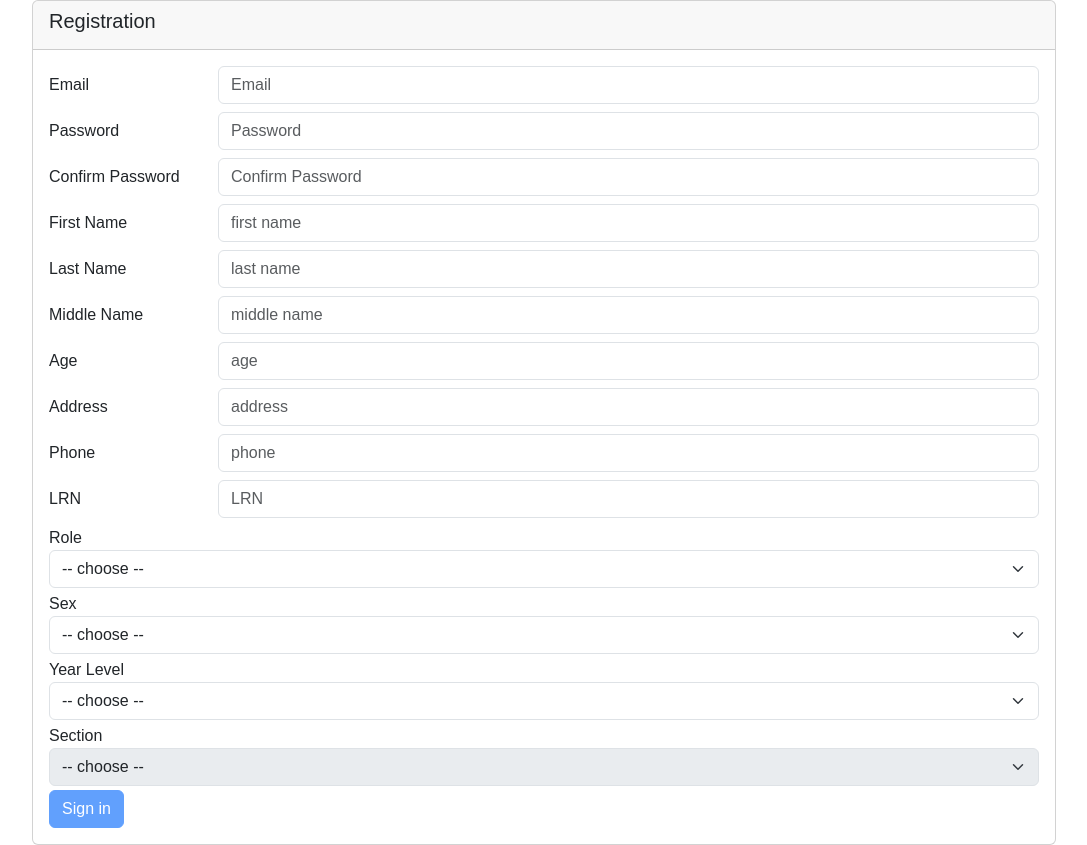
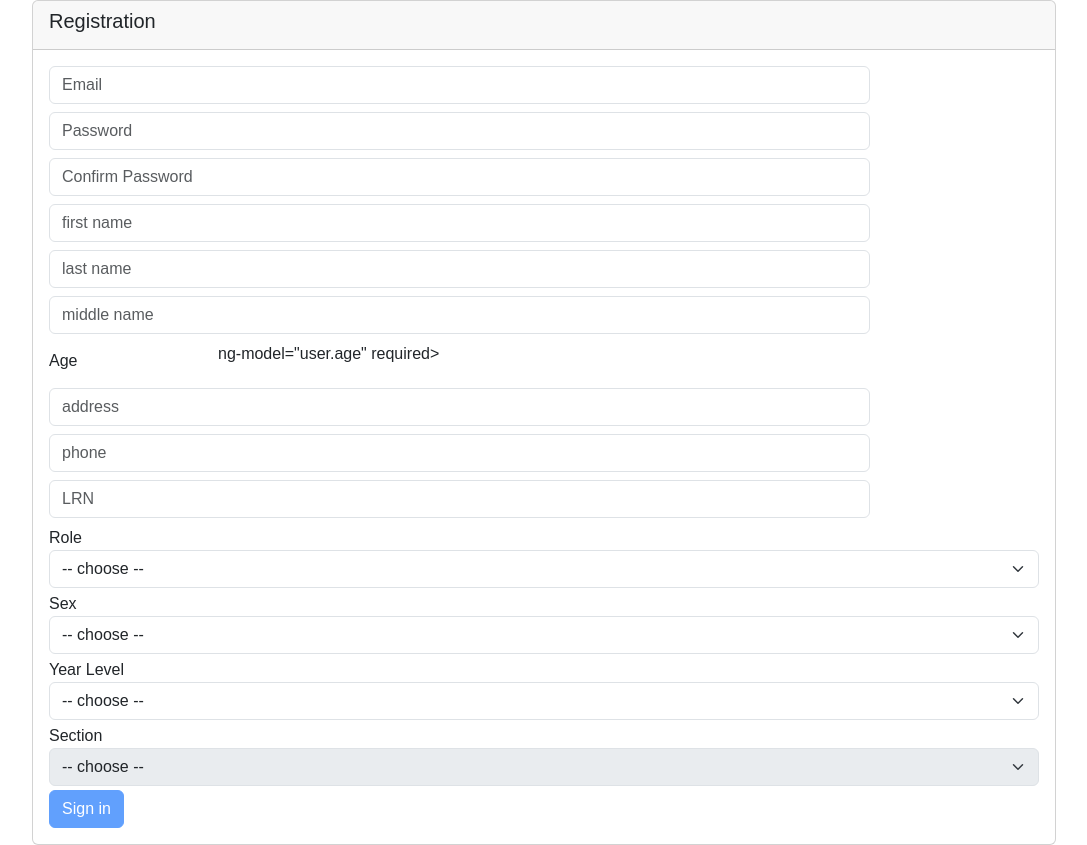
Before and after one commit to jaybee291998/attendance_system_frontend, a plain HTML site: page index.html at #!/register in a window 1280 px wide. Shown: the whole page, without its empty margins (96-1183 px from the left). Drawn offline with nearby package versions, Linux system fonts and the light colour scheme; some packages are replaced by stand-ins of ours; no server answers; files whose address does not match are found by name.

Commit message:
removed label for some fields and modified error message on LRN/number

```diff
--- a/authentication/pages/register.html
+++ b/authentication/pages/register.html
@@ -1,6 +1,6 @@
 <div class="pl-10 pl-10">
   <script type="text/ng-template" id="error-messages">
-    <div ng-message='pattern' class='text-danger'>Please enter a valid phone number/LRN</div>
+    <div ng-message='pattern' class='text-danger'>Please enter a valid phone LRN</div>
     <div ng-message='required' class='text-danger'>This field is required</div>
     <div ng-message='minlength' class='text-danger'>Too short</div>
     <div ng-message='maxlength' class='text-danger'>Too long</div>
@@ -15,7 +15,7 @@
           <div ng-show="message" ng-bind="message" class="alert alert-warn">{{message | json}}</div>
             <form name="registerForm" novalidate>
                 <div class="form-group row mb-2">
-                  <label for="register__email" class="col-sm-2 col-form-label">Email</label>
+                  <!-- <label for="register__email" class="col-sm-2 col-form-label">Email</label> -->
                   <div class="col-sm-10">
                     <input type="email" class="form-control" name="register__email" placeholder="Email"
                     ng-model="vm.email"
@@ -24,7 +24,7 @@
                 </div>
 
                 <div class="form-group row mb-2">
-                  <label for="register__password" class="col-sm-2 col-form-label">Password</label>
+                  <!-- <label for="register__password" class="col-sm-2 col-form-label">Password</label> -->
                   <div class="col-sm-10">
                     <input type="password" class="form-control" name="register__password" placeholder="Password"
                     ng-model="vm.password"
@@ -37,7 +37,7 @@
                 </div>
 
                 <div class="form-group row mb-2">
-                    <label for="register__confirm_password" class="col-sm-2 col-form-label">Confirm Password</label>
+                    <!-- <label for="register__confirm_password" class="col-sm-2 col-form-label">Confirm Password</label> -->
                     <div class="col-sm-10">
                       <input type="password" class="form-control" name="register__confirm_password" placeholder="Confirm Password"
                       ng-model="vm.confirmPassword"
@@ -50,7 +50,7 @@
                 </div>
 
                 <div class="form-group row mb-2">
-                    <label for="register__first_name" class="col-sm-2 col-form-label">First Name</label>
+                    <!-- <label for="register__first_name" class="col-sm-2 col-form-label">First Name</label> -->
                     <div class="col-sm-10">
                       <input type="text" class="form-control" name="register__first_name" placeholder="first name"
                       ng-model="user.first_name"
@@ -63,7 +63,7 @@
                 </div>
 
                 <div class="form-group row mb-2">
-                    <label for="register__last_name" class="col-sm-2 col-form-label">Last Name</label>
+                    <!-- <label for="register__last_name" class="col-sm-2 col-form-label">Last Name</label> -->
                     <div class="col-sm-10">
                       <input type="text" class="form-control" name="register__last_name" placeholder="last name"
                       ng-model="user.last_name"
@@ -76,7 +76,7 @@
                 </div>
 
                 <div class="form-group row mb-2">
-                    <label for="register__middle_name" class="col-sm-2 col-form-label" required>Middle Name</label>
+                    <!-- <label for="register__middle_name" class="col-sm-2 col-form-label" required>Middle Name</label> -->
                     <div class="col-sm-10">
                       <input type="text" class="form-control" name="register__middle_name" placeholder="middle name"
                       ng-model="user.middle_name"
@@ -91,7 +91,7 @@
                 <div class="form-group row mb-2">
                     <label for="register__age" class="col-sm-2 col-form-label">Age</label>
                     <div class="col-sm-10">
-                      <input type="number" class="form-control" name="register__age" placeholder="age"
+                      <!-- <input type="number" class="form-control" name="register__age" placeholder="age"  -->
                       ng-model="user.age"
                       required>
                       <div ng-messages="registerForm.register__age.$dirty && registerForm.register__age.$error">
@@ -101,7 +101,7 @@
                 </div>
 
                 <div class="form-group row mb-2">
-                    <label for="register__address" class="col-sm-2 col-form-label">Address</label>
+                    <!-- <label for="register__address" class="col-sm-2 col-form-label">Address</label> -->
                     <div class="col-sm-10">
                       <input type="text" class="form-control" name="register__address" placeholder="address"
                       ng-model="user.address"
@@ -114,7 +114,7 @@
                 </div>
 
                 <div class="form-group row mb-2">
-                    <label for="register__phone" class="col-sm-2 col-form-label">Phone</label>
+                    <!-- <label for="register__phone" class="col-sm-2 col-form-label">Phone</label> -->
                     <div class="col-sm-10">
                       <input type="text" class="form-control" name="register__phone" placeholder="phone"
                       ng-model="user.phone"
@@ -126,7 +126,7 @@
                     </div>
                 </div>
                 <div class="form-group row mb-2" ng-if="!dis">
-                  <label for="register__lrn" class="col-sm-2 col-form-label">LRN</label>
+                  <!-- <label for="register__lrn" class="col-sm-2 col-form-label">LRN</label> -->
                   <div class="col-sm-10">
                     <input type="text" class="form-control" name="register__lrn" placeholder="LRN"
                     ng-model="user.lrn"
```
